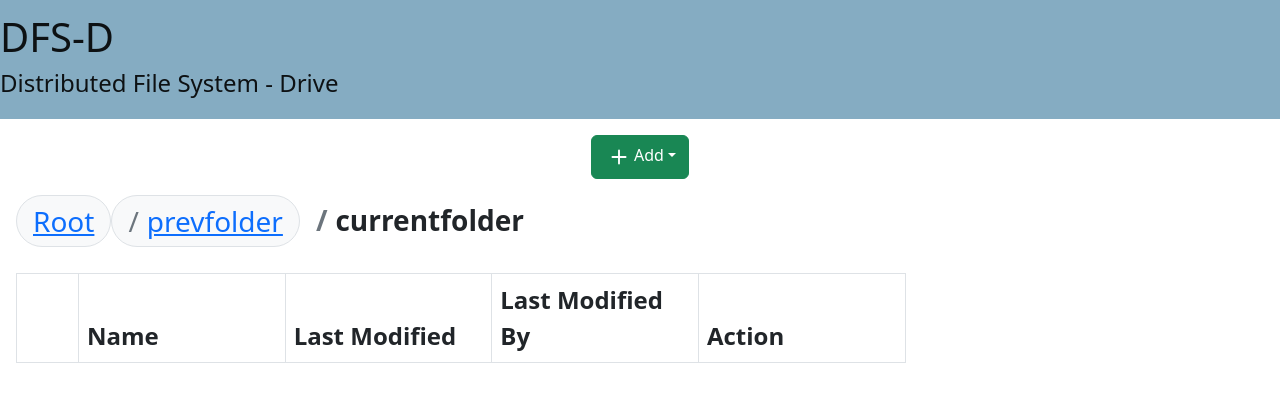
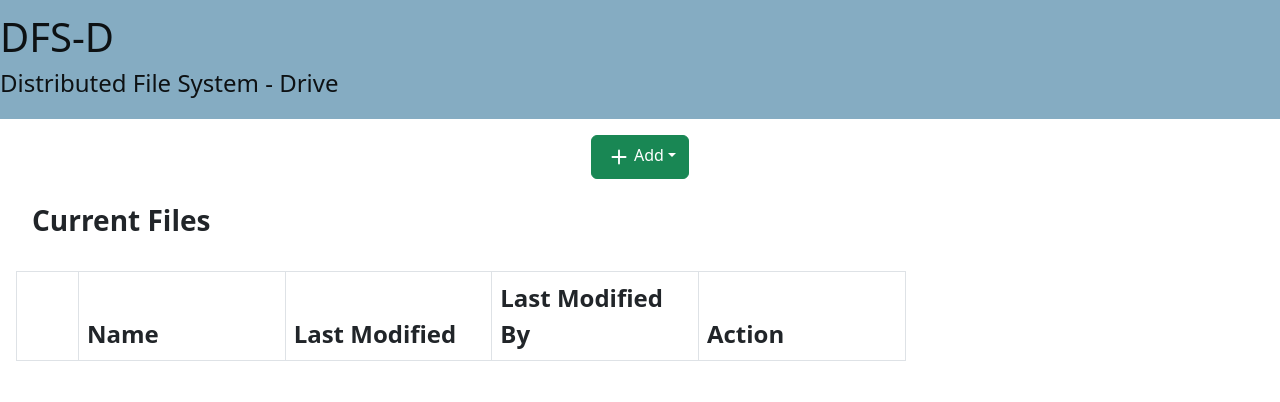
Before and after one commit to akash02ita/559W23-Project, a React (Create React App) app in the folder client/: page / in a window 1280 px wide. Shown: the top 402 px of the page. Built offline with nearby package versions, Linux system fonts and the light colour scheme.

Commit message:
Removes unsued breadcrumb items

```diff
--- a/client/src/components/Tablefiles.js
+++ b/client/src/components/Tablefiles.js
@@ -192,9 +192,7 @@ function Tablefiles(props) {
       <div className='table-container'>
 
         <Breadcrumb className='fs-3'>
-          <Breadcrumb.Item href='#' className='border rounded-5 px-3 py-1 bg-light text-secondary'>Root</Breadcrumb.Item>
-          <Breadcrumb.Item href='prevfolder' className='border rounded-5 px-3 py-1 bg-light text-secondary'>prevfolder</Breadcrumb.Item>
-          <Breadcrumb.Item active className='px-3 py-1 text-dark fw-bold'>currentfolder</Breadcrumb.Item>
+          <Breadcrumb.Item active className='px-3 py-1 text-dark fw-bold'>Current Files</Breadcrumb.Item>
         </Breadcrumb>
 
         <Table striped bordered hover>
```
